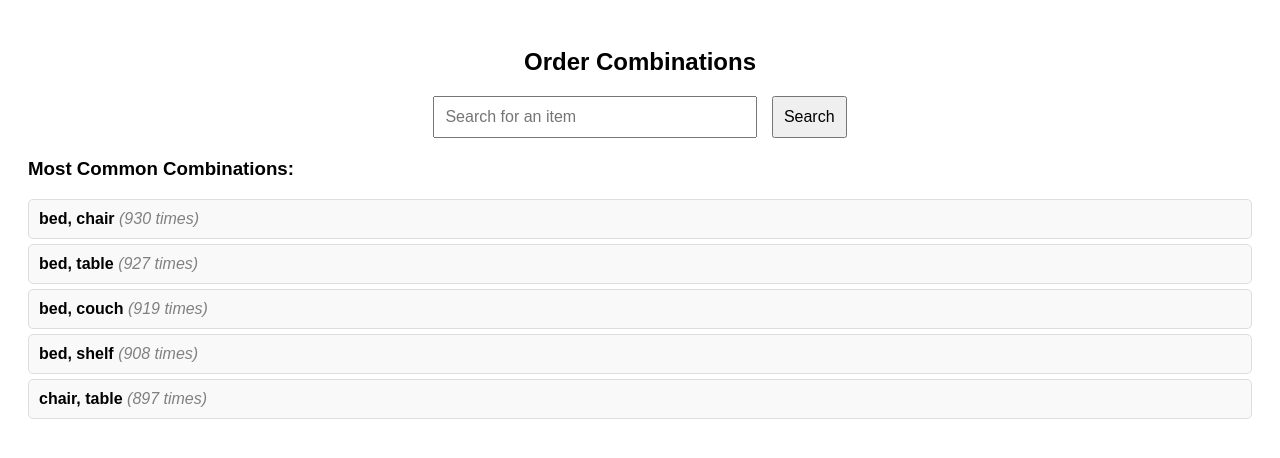
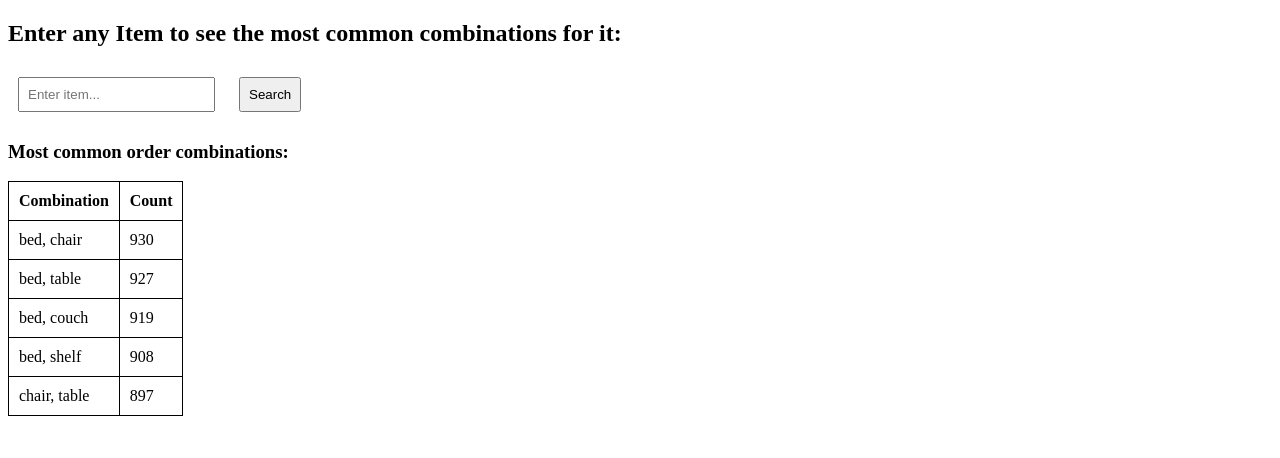
Before and after one commit to s8dabald/Team-5-, a Flask app: page /recommendation_engine/ in a window 1280 px wide. Shown: the top 458 px of the page. Run offline with Flask 3, Linux system fonts and the light colour scheme; data comes from the database, SQL or seed files in the repository.

Commit message:
Update recommendation_engine.html

```diff
--- a/templates/recommendation_engine.html
+++ b/templates/recommendation_engine.html
@@ -3,86 +3,72 @@
 <head>
     <meta charset="UTF-8">
     <meta name="viewport" content="width=device-width, initial-scale=1.0">
-    <title>Recommendation Engine</title>
+    <title>Order Combinations</title>
     <style>
-        body {
-            font-family: Arial, sans-serif;
-            padding: 20px;
+        table, th, td {
+            border: 1px solid black;
+            border-collapse: collapse;
         }
-
-        h2 {
-            text-align: center;
-            margin-bottom: 20px;
+        th, td {
+            padding: 10px;
+            text-align: left;
         }
-
-        .search-container {
-            text-align: center;
-            margin-bottom: 20px;
-        }
-
-        .search-container input {
-            padding: 10px;
-            font-size: 16px;
-            width: 300px;
-            margin-right: 10px;
-        }
-
-        .search-container button {
-            padding: 10px;
-            font-size: 16px;
-        }
-
-        .combinations-list {
-            list-style-type: none;
-            padding: 0;
-        }
-
-        .combinations-list li {
-            background-color: #f9f9f9;
-            border: 1px solid #ddd;
-            margin: 5px 0;
-            padding: 10px;
-            border-radius: 5px;
-        }
-
-        .combination-item {
-            font-weight: bold;
-        }
-
-        .combination-count {
-            font-style: italic;
-            color: gray;
+        input, button {
+            margin: 10px;
+            padding: 8px;
         }
     </style>
 </head>
 <body>
 
-<h2>Order Combinations</h2>
-
-<!-- Search Form -->
-<div class="search-container">
+    <!-- New Item Search Form -->
+    <h2>Enter any Item to see the most common combinations for it:</h2>
     <form method="POST" action="/recommendation_engine/search">
-        <input type="text" name="item" placeholder="Search for an item" value="{{ search_item or '' }}">
+        <input type="text" name="item" id="item" placeholder="Enter item..." required>
         <button type="submit">Search</button>
     </form>
-</div>
 
-<!-- Displaying Top Combinations -->
-<div class="combinations-container">
-    {% if top_combinations %}
-        <h3>Most Common Combinations:</h3>
-        <ul class="combinations-list">
-            {% for combination, count in top_combinations %}
-                <li>
-                    <span class="combination-item">{{ combination }}</span>
-                    <span class="combination-count">({{ count }} times)</span>
-                </li>
+    <!-- Display Search Results -->
+    {% if search_item %}
+    <h3>Most common combinations for item: "{{ search_item }}"</h3>
+    <table>
+        <thead>
+            <tr>
+                <th>Combination</th>
+                <th>Absolute Count</th>
+                <th>Relative Count</th>
+            </tr>
+        </thead>
+        <tbody>
+            {% for combo, abs_count in top_combinations %}
+            <tr>
+                <td>{{ combo }}</td>
+                <td>{{ abs_count }}</td>
+                <td>{{ (abs_count / total_combinations * 100) | round(2) }}%</td>
+            </tr>
             {% endfor %}
-        </ul>
-    {% else %}
-        <p>No combinations found.</p>
+        </tbody>
+    </table>
     {% endif %}
-</div>
+
+    <!-- Existing Table for Most Common Combinations -->
+    <h3>Most common order combinations:</h3>
+    <table>
+        <thead>
+            <tr>
+                <th>Combination</th>
+                <th>Count</th>
+            </tr>
+        </thead>
+        <tbody>
+            {% for combo, count in top_combinations %}
+            <tr>
+                <td>{{ combo }}</td>
+                <td>{{ count }}</td>
+            </tr>
+            {% endfor %}
+        </tbody>
+    </table>
 
 </body>
 </html>
```
